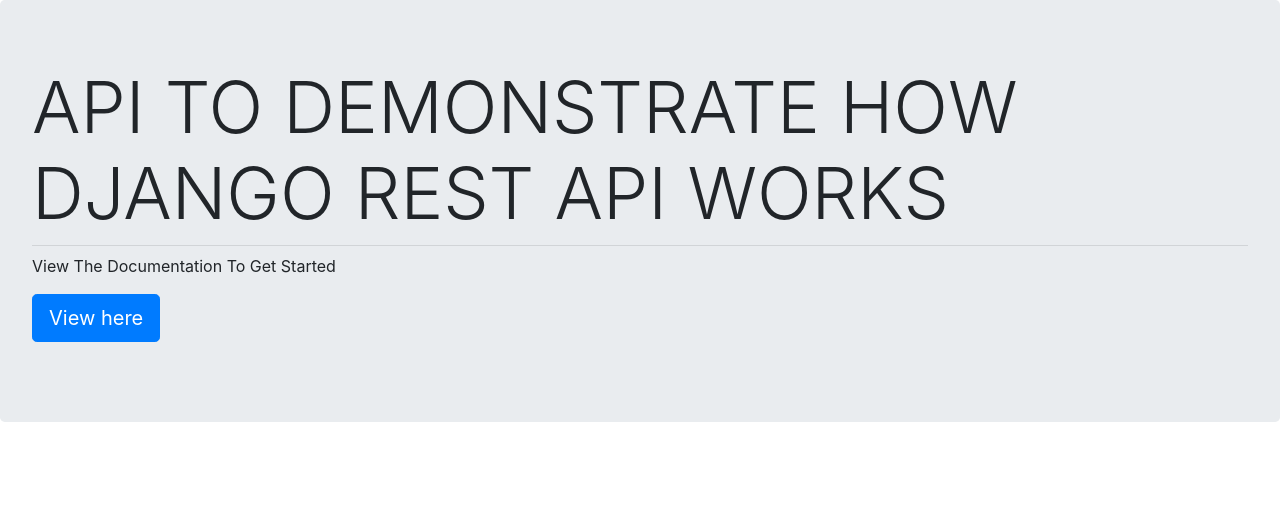
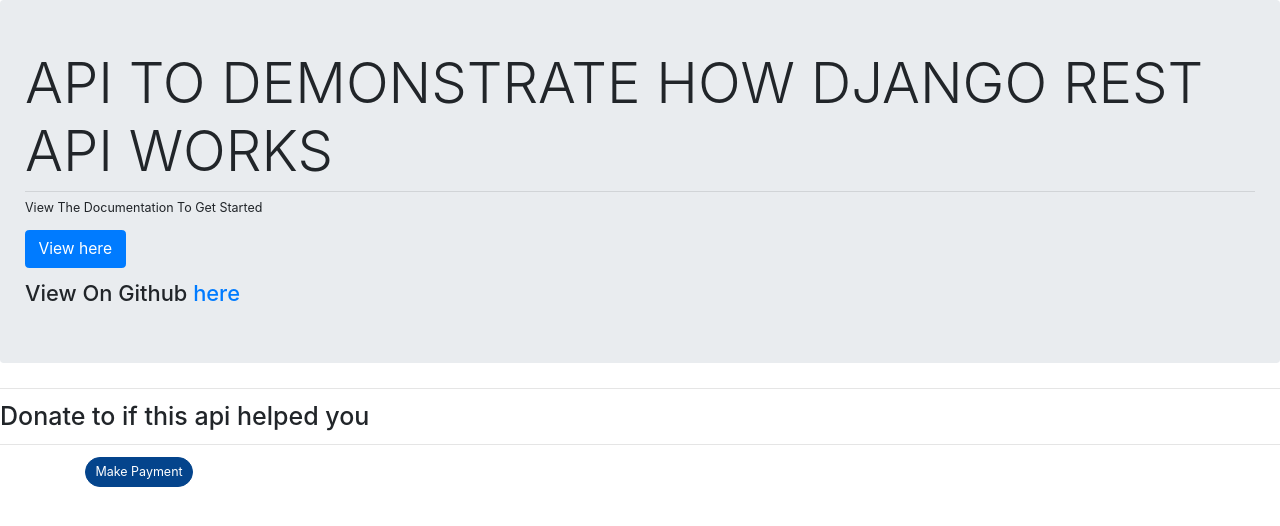
Before and after one commit to Emmanuel-Aggrey/django-RestApi, a Django app: page / in a window 1280 px wide. Shown: the top 526 px of the page. Run offline with Django 3.2, Linux system fonts and the light colour scheme; parts of the project's set-up code (start-up, migrations or seed data) failed here and were passed over; some libraries are stand-ins or nearby versions.

Commit message:
added payment

```diff
--- a/django_ajax/urls.py
+++ b/django_ajax/urls.py
@@ -15,7 +15,7 @@ Including another URLconf
 """
 from django.contrib import admin
 from django.urls import path, include
-from restframework.views import IndexView
+from restframework.views import IndexView,Ipay_fail,Ipay_success
 from rest_framework.documentation import include_docs_urls
 from rest_framework.documentation import include_docs_urls
 
@@ -23,6 +23,8 @@ urlpatterns = [
     path('admin/', admin.site.urls),
     path('api/', include('restframework.urls')),
     path('',IndexView.as_view(),name='index'),
-    path('docs/', include_docs_urls(title='FAMILY AND FRIENDS API'))
+    path('iPay-fail/',Ipay_fail.as_view()),
+    path('ipay-success/',Ipay_success.as_view()),
+    path('docs/', include_docs_urls(title='FAMILY AND FRIENDS API')),
 
 ]
--- a/requirements.txt
+++ b/requirements.txt
@@ -7,7 +7,7 @@ requests==2.23.0
 sqlparse==0.3.1
 whitenoise==5.0.1
 python-decouple==3.3
-python-decouple==3.3
+# python-decouple==3.3
 psycopg2-binary==2.8.3
 dj-database-url==0.5.0
 django-allauth==0.41.0
--- a/restframework/views.py
+++ b/restframework/views.py
@@ -6,6 +6,7 @@ from rest_framework.permissions import IsAuthenticated, IsAdminUser, IsAuthentic
 from django.views.generic import TemplateView
 # from django.contrib.auth.models import  User
 from .models import Person
+# from decouple import config
 
 # github
 from allauth.socialaccount.providers.github.views import GitHubOAuth2Adapter
@@ -17,6 +18,12 @@ from rest_auth.registration.views import SocialLoginView
 
 class IndexView(TemplateView):
     template_name = 'index.html'
+
+class Ipay_fail(TemplateView):
+    template_name = 'ipay_fail.html'
+
+class Ipay_success(TemplateView):
+    template_name = 'ipay_succuess.html'
 
 
 class PersonApi(generics.ListAPIView, generics.CreateAPIView,
--- a/templates/index.html
+++ b/templates/index.html
@@ -18,8 +18,111 @@
   <p class="lead">
     <a class="btn btn-primary btn-lg" href="./docs" role="button">View here</a>
   </p>
+  <h3>View On Github <a href="https://github.com/Emmanuel-Aggrey/django-RestApi" target="_blank" rel="noopener noreferrer">here</a></h3>
+
 </div>
 
+
+<hr>
+
+<h2>Donate to if this api helped you</h2>
+<hr>
+
+<div>
+	<html class="fonts">
+		<head>
+			<link rel="stylesheet" href="https://maxcdn.bootstrapcdn.com/bootstrap/4.1.0/css/bootstrap.min.css">
+			<style type="text/css">.fonts{font-size: 12.5px;}.ipay-btn{background-color: #04448C;border-color: #04448C;border-radius: 17px !important;}.modal{width: 27% !important;}.modal-header{padding-left:48px !important;padding-right: 48px !important;border-bottom: none !important;text-align: center !important;}.modal-footer{height: 120px;padding-left:48px !important;padding-right: 48px !important;margin-bottom: -17px !important;border-top: none !important;}.modal-body{margin-bottom: -25px;padding-right: 48px !important;padding-left: 48px !important;border-bottom: none !important;margin-top: -27px;}#close:hover{text-decoration: none !important;}.logo{width: 65px;height: 65px;}</style>
+		</head>
+		<body>
+			<div class="container">
+				<div class="row">
+						<div class="col-lg-3 col-md-3 col-xs-3 col-sm-5">
+						<div class="input-group-prepend">
+							<button type="button" class="btn btn-primary ipay-btn" data-toggle="modal" data-target="#ipayModal">Make Payment</button>
+						</div>
+					</div>
+				</div>
+				<div id="ipayModal" class="modal fade m-auto" role="dialog" data-keyboard="true" data-backdrop="true">
+					<div class="modal-dialog">
+						<div class="modal-content">
+							<div class="modal-header">
+								<img src="http://fpoimg.com/95x65?text=Logo" class="mx-auto d-block logo">
+							</div>
+							<form action="https://manage.ipaygh.com/gateway/checkout" id="ipay_checkout" method="post" name="ipay_checkout" target="_blank">
+								<div class="modal-body">
+									<legend class="text-center mt-1">Make Payment</legend>
+									<input name="merchant_key" type="hidden" value="tk_325dac48-7a56-11ea-a1ba-f23c9170642f">
+									<input id="merchant_code" type="hidden" value="TST000000004035">
+									<input name="source" type="hidden" value="WIDGET">
+									<input name="success_url" type="hidden" value="https://aggrey-restapi.herokuapp.com/ipay-success/">
+									<input name="cancelled_url" type="hidden" value="https://aggrey-restapi.herokuapp.com/iPay-fail/">
+									<input id="invoice_id" name="invoice_id" type="hidden" value="">
+									<div class="row">
+										<div class="col-lg">
+											<div class="form-group input-group">
+												<input type="text" title="Name" name="extra_name" id="name" class="form-control" placeholder="First & Last Name">
+											</div>
+										</div>
+									</div>
+									<div class="row">
+										<div class="col-lg">
+											<div class="form-group input-group">
+												<input type="tel" title="Mobile Number" name="extra_mobile" id="number" class="form-control" maxlength="10" placeholder="Contact Number">
+											</div>
+										</div>
+									</div>
+									<div class="row">
+										<div class="col-lg">
+											<div class="form-group input-group">
+												<input type="email" name="email" id="extra_email" class="form-control" placeholder="Email">
+											</div>
+										</div>
+									</div>
+									<div class="row">
+										<div class="col-lg">
+											<div class="form-group input-group">
+												<input type="text" name="total" class="form-control" id="total" placeholder="Amount(GH₵)">
+											</div>
+										</div>
+									</div>
+									<div class="row">
+										<div class="col-lg">
+											<div class="form-group input-group">
+												<input class="form-control" type="text" name="description" id="description" placeholder="Description of Payment">
+											</div>
+										</div>
+									</div>
+									<div class="row">
+										<div class="col-lg">
+											<button type="submit" class="btn btn-primary ipay-btn btn-block" style="padding: 8px 11px;"><strong>Pay</strong></button>
+										</div>
+									</div>
+									<div class="row">
+										<div class="col-lg text-center mt-2">
+											<a href="" data-dismiss="modal" id="close">Cancel</a>
+										</div>
+									</div>
+								</div>
+								<div class="modal-footer justify-content-center ">
+									<div class="row">
+										<div class="col-lg">
+											<img src="https://payments.ipaygh.com/app/webroot/img/iPay_payments.png" style="width: 100%;" class="img-fluid mr-auto" alt="Powered by iPay">
+										</div>
+									</div>
+								</div>
+							</form>
+						</div>
+					</div>
+				</div>
+			</div>
+			<script src="https://ajax.googleapis.com/ajax/libs/jquery/3.3.1/jquery.min.js"></script>
+			<script src="https://cdnjs.cloudflare.com/ajax/libs/popper.js/1.14.0/umd/popper.min.js"></script>
+			<script src="https://maxcdn.bootstrapcdn.com/bootstrap/4.1.0/js/bootstrap.min.js"></script>
+			<script type="text/javascript">(function(){Date.prototype.today = function () { return  this.getFullYear()+(((this.getMonth()+1) < 10)?"0":"") + (this.getMonth()+1) +((this.getDate() < 10)?"0":"") + this.getDate();};Date.prototype.timeNow = function () { return ((this.getHours() < 10)?"0":"") + this.getHours() +((this.getMinutes() < 10)?"0":"") + this.getMinutes() +((this.getSeconds() < 10)?"0":"") + this.getSeconds();};document.getElementById("invoice_id").value = document.getElementById("merchant_code").value+ new Date().today() + new Date().timeNow();})();</script>
+		</body>
+	</html>
+</div>
 </body>
 
 </html>
```
Also changed, not shown: templates/ipay_fail.html (added, +26 -0 lines), templates/ipay_succuess.html (added, +25 -0 lines).
